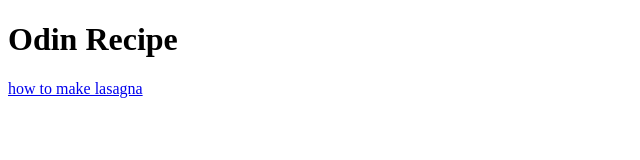
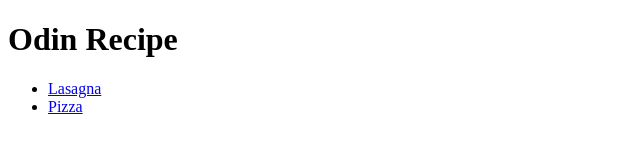
Before and after one commit to githubchief/odin-receipes, a plain HTML site: page index.html in a window 1280 px wide. Shown: the whole page, without its empty margins (0-640 px from the left). Drawn offline with Linux system fonts and the light colour scheme.

Commit message:
Link new page pizza.html to home page

```diff
--- a/index.html
+++ b/index.html
@@ -9,6 +9,10 @@
 <body>
     <!--code to index pagelink-->
     <h1>Odin Recipe</h1>
-    <a href="recipes/lasanga.html">how to make lasagna</a>
+    <ul>
+    <li><a href="recipes/lasanga.html">Lasagna</a></li>
+    <li><a href="recipes/pizza.html">Pizza</a></li>
+    </ul>
+
 </body>
 </html>
```
